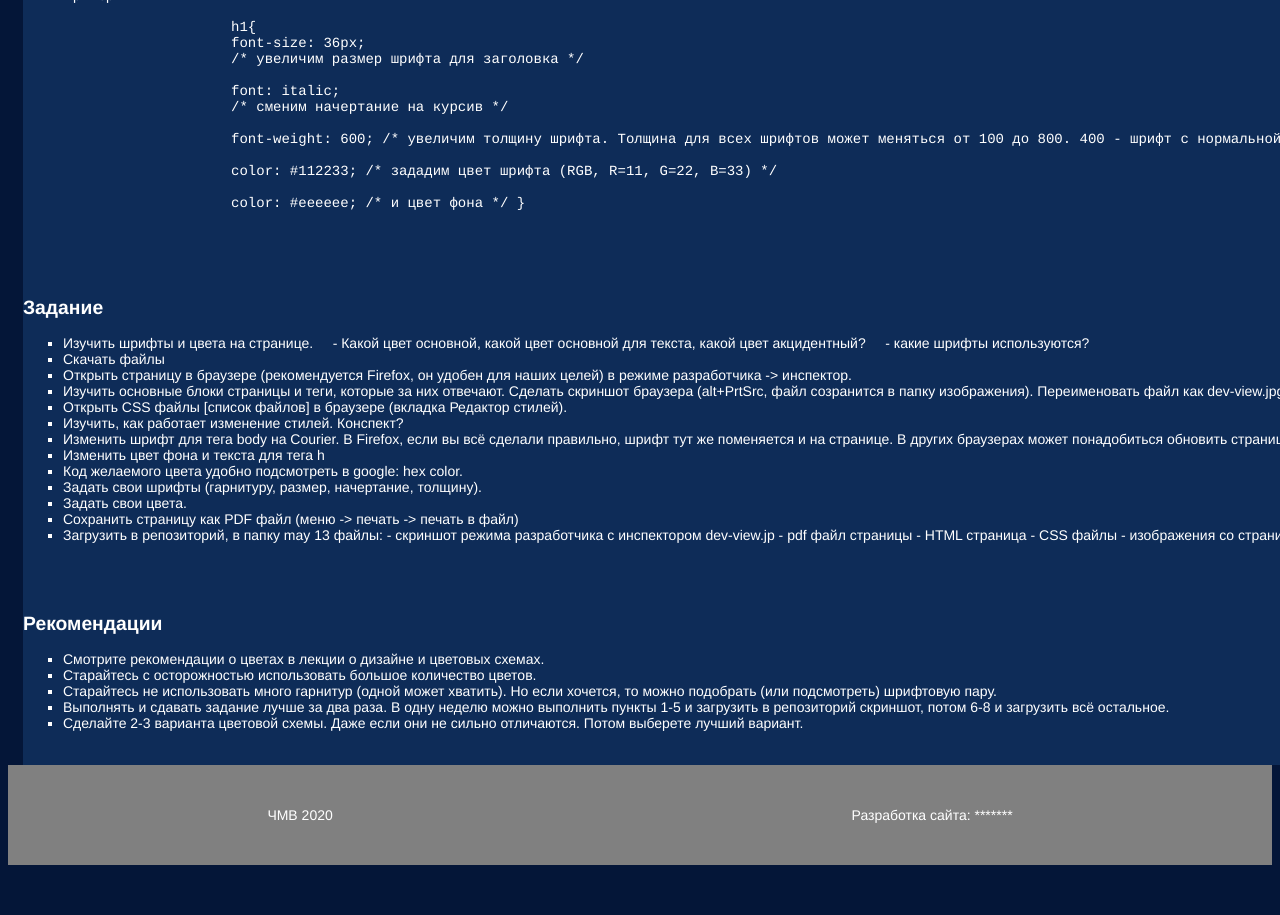
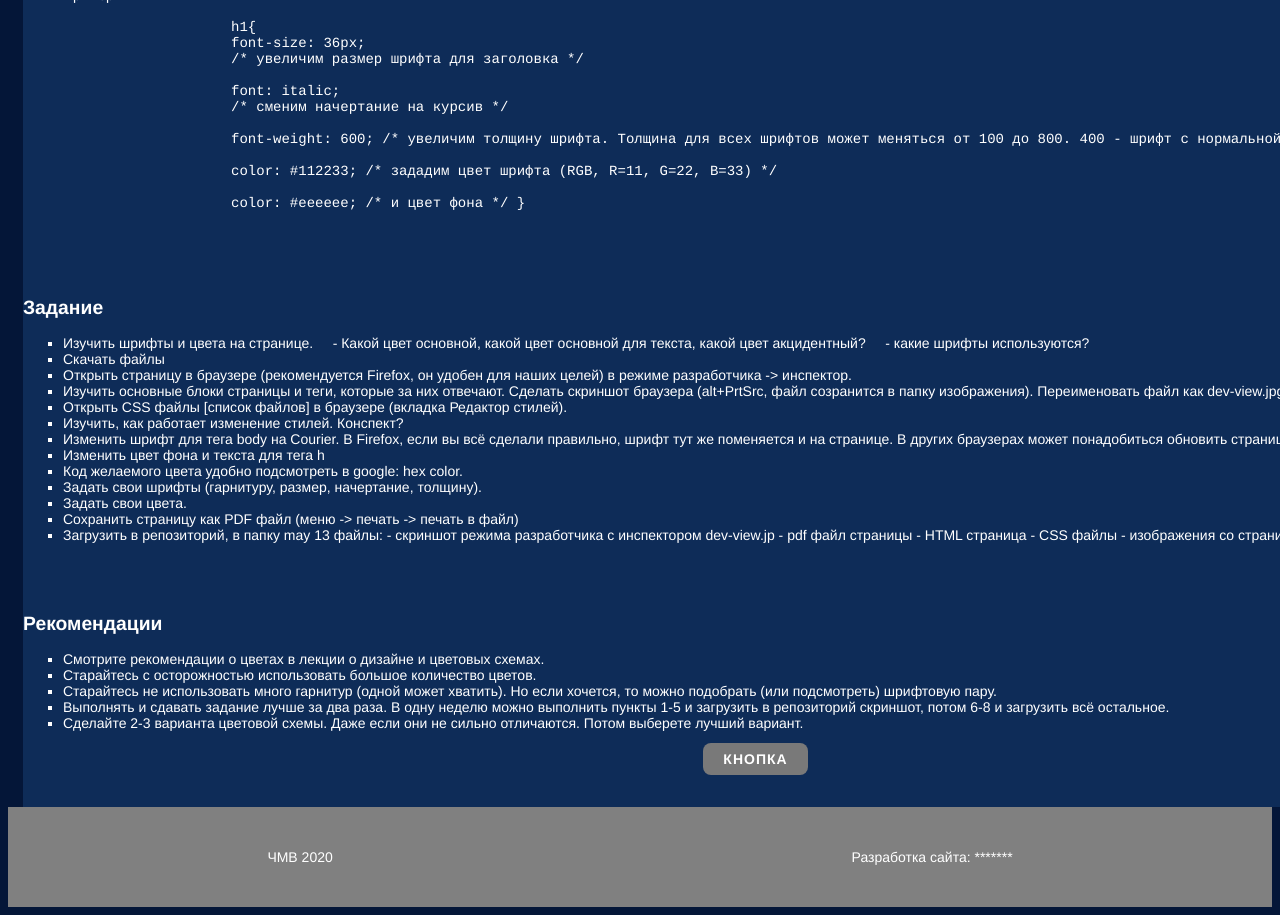
Before and after one commit to sergey-verhoturov/HCI, a plain HTML site: page may 13/index.html in a window 1280 px wide. Shown: the part 741-1656 px from the top of the page. Before the commit the page ends 1614 px from the top, so only its background shows below. Drawn offline with Linux system fonts and the light colour scheme.

Commit message:
Update index.html

```diff
--- a/may 13/index.html
+++ b/may 13/index.html
@@ -142,7 +142,7 @@
 </li>
 </ol>
             </div>
-</div>
+</div> <!-- конец раздела 3 -->
 
 <div class="row row4" id="row4">
              <div class="item item4">
@@ -156,6 +156,14 @@
 </li>
 </ol>
 
+<div class="row end-row">
+<span>
+<a class="click-me" href="https://www.youtube.com/watch?v=9fC20NWhx4s">кнопка</a>
+</span>
+</div>
+ </ul>
+        </div>
+    </div> <!-- конец раздела 4 -->
 
             </section>   <!-- конец столбца из блоков -->
 
```
